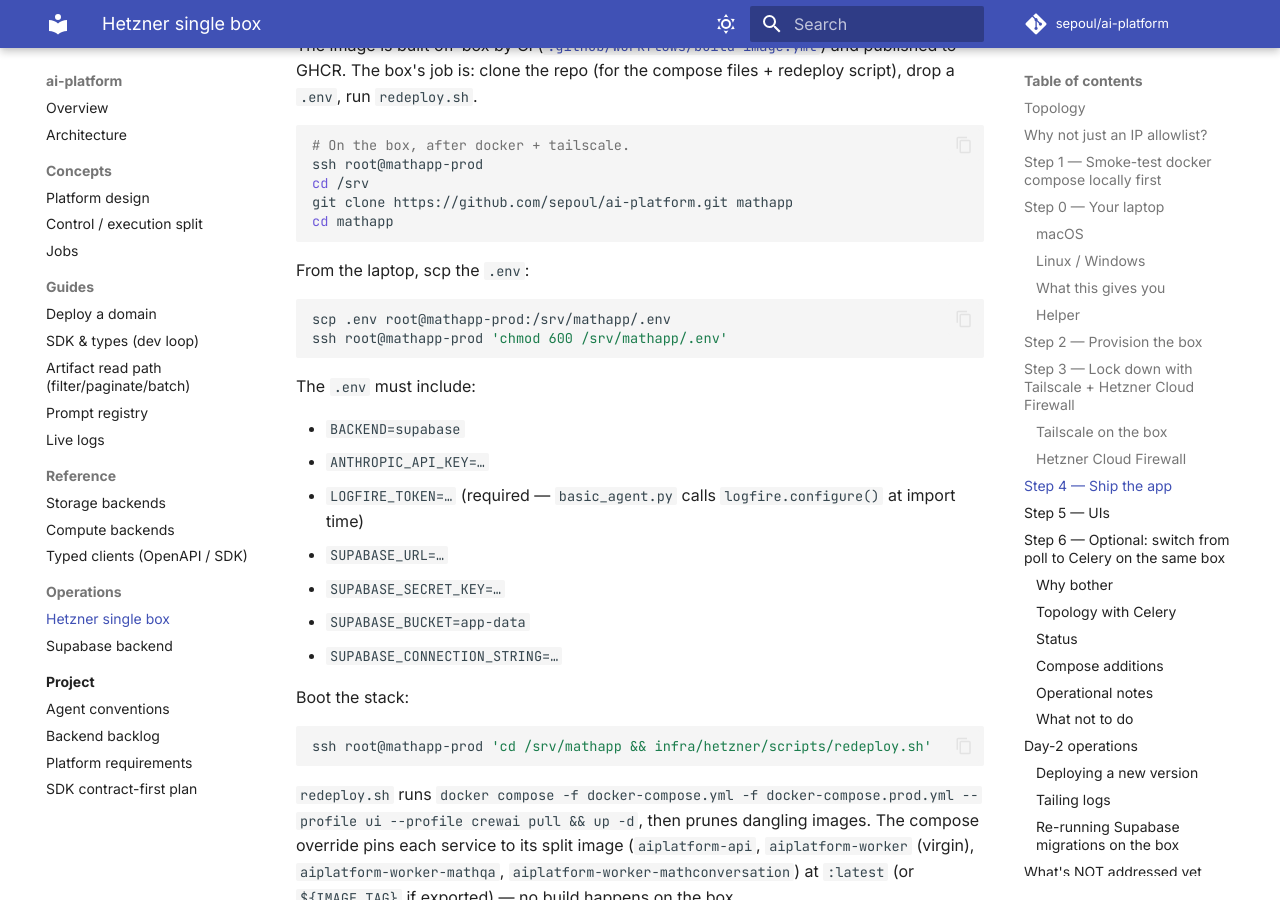
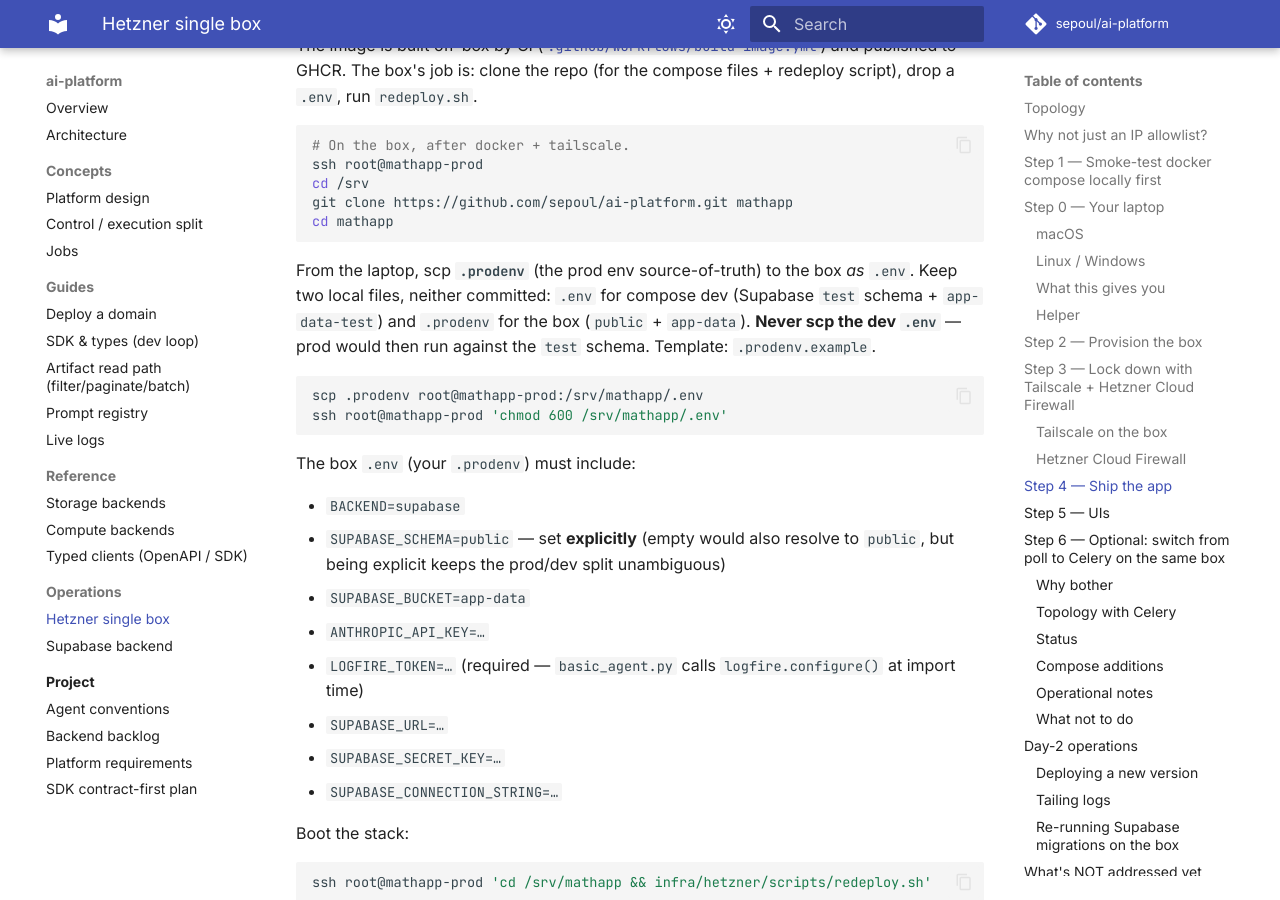
Before and after one commit to sepoul/ai-platform, an MkDocs documentation site: the page built from docs/operations/hetzner-deploy.md, in a window 1280 px wide and 900 px high, scrolled down 5049 px. Built offline with MkDocs 1.6.1 and Material for MkDocs 9.7.7, drawn with Linux system fonts in a browser that asks for light colours; comment, search, counter and statistics services are not loaded; some of the changed text lies outside the part shown.

Commit message:
ops: explicit prod schema via a .prodenv convention
Prod now sets SUPABASE_SCHEMA=public explicitly instead of relying on the
empty default. Convention: keep two local (uncommitted) env files — .env
for compose dev (test schema + app-data-test) and .prodenv for the box
(public + app-data) — and scp .prodenv to the box as .env at deploy time.
This removes the footgun of pushing the dev .env (now test-scoped) to prod.

Adds .prodenv to .gitignore, a committed .prodenv.example template, and
updates the Hetzner deploy doc (scp .prodenv -> box .env; explicit schema).

Co-Authored-By: Claude Opus 4.8 <noreply@anthropic.com>

````diff
--- a/docs/operations/hetzner-deploy.md
+++ b/docs/operations/hetzner-deploy.md
@@ -245,21 +245,27 @@ git clone https://github.com/sepoul/ai-platform.git mathapp
 cd mathapp
 ```
 
-From the laptop, scp the `.env`:
+From the laptop, scp **`.prodenv`** (the prod env source-of-truth) to the
+box *as* `.env`. Keep two local files, neither committed: `.env` for
+compose dev (Supabase `test` schema + `app-data-test`) and `.prodenv` for
+the box (`public` + `app-data`). **Never scp the dev `.env`** — prod would
+then run against the `test` schema. Template: `.prodenv.example`.
 
 ```bash
-scp .env root@mathapp-prod:/srv/mathapp/.env
+scp .prodenv root@mathapp-prod:/srv/mathapp/.env
 ssh root@mathapp-prod 'chmod 600 /srv/mathapp/.env'
 ```
 
-The `.env` must include:
+The box `.env` (your `.prodenv`) must include:
 
 - `BACKEND=supabase`
+- `SUPABASE_SCHEMA=public` — set **explicitly** (empty would also resolve to
+  `public`, but being explicit keeps the prod/dev split unambiguous)
+- `SUPABASE_BUCKET=app-data`
 - `ANTHROPIC_API_KEY=…`
 - `LOGFIRE_TOKEN=…` (required — `basic_agent.py` calls `logfire.configure()` at import time)
 - `SUPABASE_URL=…`
 - `SUPABASE_SECRET_KEY=…`
-- `SUPABASE_BUCKET=app-data`
 - `SUPABASE_CONNECTION_STRING=…`
 
 Boot the stack:
@@ -588,11 +594,15 @@ ANTHROPIC_API_KEY=…
 LOGFIRE_TOKEN=…
 WORKER_INTERVAL=5
 
+SUPABASE_SCHEMA=public        # explicit; PROD owns the live `public` tables
 SUPABASE_URL=https://<project-ref>.supabase.co
 SUPABASE_SECRET_KEY=sb_secret_…
 SUPABASE_BUCKET=app-data
 SUPABASE_CONNECTION_STRING=postgresql://…
 ```
 
+Maintained locally as `.prodenv` (gitignored) and scp'd to the box as
+`.env` — see Step 4 and `.prodenv.example`.
+
 See [storage_backends.md](../reference/storage-backends.md) for which vars each
 backend needs.
````
Also changed, not shown: 2 other files.
